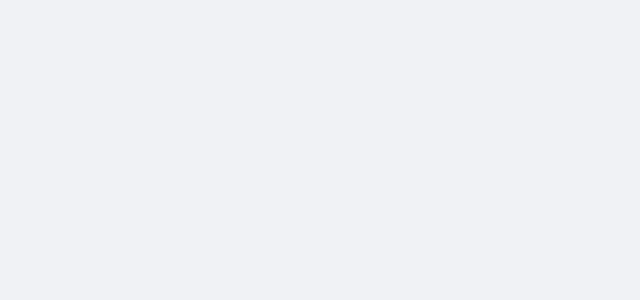
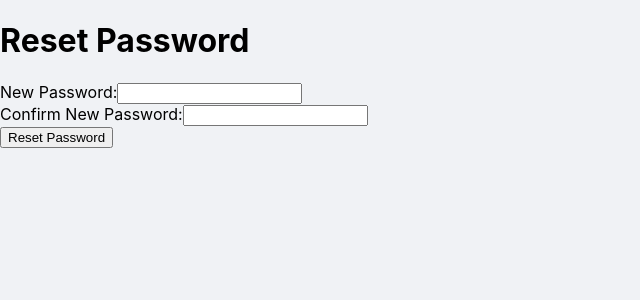
Before and after one commit to xiangshuo123/vendor-management-system, a React (Create React App) app in the folder client/: page /reset-password/1 in a window 1280 px wide. Before the commit this address had no page. Shown: the top 300 px of the page, without its empty margins (0-640 px from the left). Built offline with nearby package versions, Linux system fonts and the light colour scheme.

Commit message:
添加ForgotPasswordPage并在前端App.js里设置好route

```diff
--- a/client/src/App.js
+++ b/client/src/App.js
@@ -6,6 +6,7 @@ import Dashboard from './pages/Dashboard';
 import ProfilePage from './pages/ProfilePage';
 import ProtectedRoute from './components/ProtectedRoute';
 import ForgotPasswordPage from './pages/ForgotPasswordPage'
+import ResetPasswordPage from './pages/ResetPasswordPage'
 
 const App = () => {
   return (
@@ -17,6 +18,7 @@ const App = () => {
         <Route path="/dashboard" element={<ProtectedRoute><Dashboard /></ProtectedRoute>} />
         <Route path="/profile" element={<ProtectedRoute><ProfilePage /></ProtectedRoute>} />
         <Route path="/forgot-password" element={<ForgotPasswordPage />} />
+        <Route path="/reset-password/:token" element={<ResetPasswordPage />} />
         {/* 其他路由 */}
       </Routes>
     </Router>
--- /dev/null
+++ b/client/src/pages/ResetPasswordPage.js
@@ -0,0 +1,64 @@
+import React, { useState } from 'react';
+import axios from 'axios';
+import { useParams, useNavigate } from 'react-router-dom';
+
+const ResetPasswordPage = () => {
+  const [newPassword, setNewPassword] = useState('');
+  const [confirmPassword, setConfirmPassword] = useState('');
+  const [message, setMessage] = useState('');
+  const [error, setError] = useState('');
+  const { token } = useParams(); // 从URL获取重置令牌
+  const navigate = useNavigate();
+
+  const handleResetPassword = async (e) => {
+    e.preventDefault();
+
+    if (newPassword !== confirmPassword) {
+      setError('Passwords do not match.');
+      return;
+    }
+
+    try {
+      const response = await axios.post(`http://localhost:5000/api/auth/reset-password/${token}`, { newPassword });
+      setMessage('Password reset successfully! You can now log in with your new password.');
+      setError('');
+      setTimeout(() => {
+        navigate('/login'); // 重置成功后重定向到登录页面
+      }, 2000);
+    } catch (error) {
+      setError('Failed to reset password. Please try again later.');
+      setMessage('');
+    }
+  };
+
+  return (
+    <div>
+      <h1>Reset Password</h1>
+      {message && <p style={{ color: 'green' }}>{message}</p>}
+      {error && <p style={{ color: 'red' }}>{error}</p>}
+      <form onSubmit={handleResetPassword}>
+        <div>
+          <label>New Password:</label>
+          <input
+            type="password"
+            value={newPassword}
+            onChange={(e) => setNewPassword(e.target.value)}
+            required
+          />
+        </div>
+        <div>
+          <label>Confirm New Password:</label>
+          <input
+            type="password"
+            value={confirmPassword}
+            onChange={(e) => setConfirmPassword(e.target.value)}
+            required
+          />
+        </div>
+        <button type="submit">Reset Password</button>
+      </form>
+    </div>
+  );
+};
+
+export default ResetPasswordPage;
```
